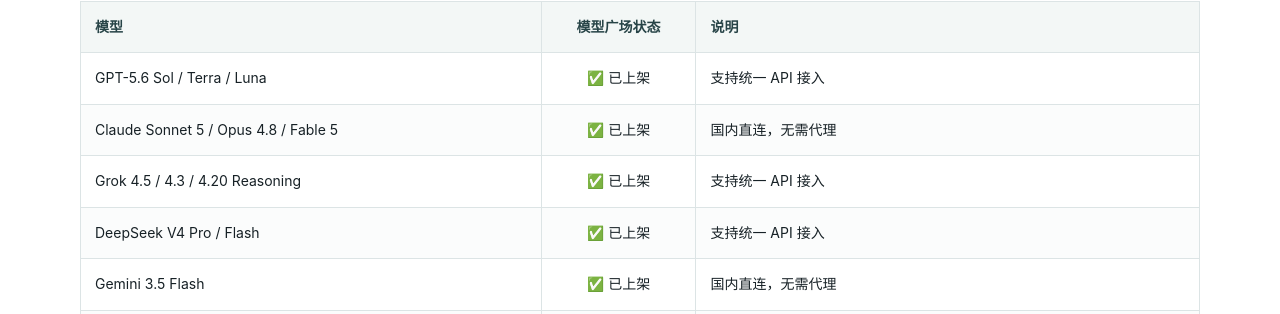
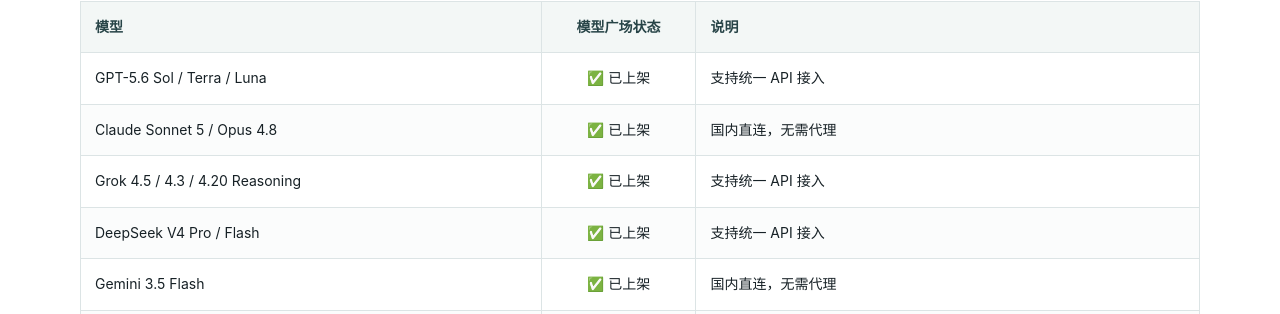
Before and after one commit to KKWANG4444/api-status, a Jekyll site: the page built from index.md, in a window 1280 px wide and 900 px high, scrolled down 1410 px. Shown: the part 139-453 px from the top of the window. Built offline with Jekyll 4.4.1, drawn with Linux system fonts in a browser that asks for light colours.

Commit message:
docs: remove deprecated Claude model

```diff
--- a/index.md
+++ b/index.md
@@ -34,7 +34,7 @@
 | 模型 | 模型广场状态 | 说明 |
 |:---|:---:|:---|
 | GPT-5.6 Sol / Terra / Luna | ✅ 已上架 | 支持统一 API 接入 |
-| Claude Sonnet 5 / Opus 4.8 / Fable 5 | ✅ 已上架 | 国内直连，无需代理 |
+| Claude Sonnet 5 / Opus 4.8 | ✅ 已上架 | 国内直连，无需代理 |
 | Grok 4.5 / 4.3 / 4.20 Reasoning | ✅ 已上架 | 支持统一 API 接入 |
 | DeepSeek V4 Pro / Flash | ✅ 已上架 | 支持统一 API 接入 |
 | Gemini 3.5 Flash | ✅ 已上架 | 国内直连，无需代理 |
--- a/llms.txt
+++ b/llms.txt
@@ -42,7 +42,7 @@
 ## Current AIFast marketplace examples (reviewed 2026-07-17)
 
 - OpenAI: `gpt-5.6-sol`, `gpt-5.6-terra`, `gpt-5.6-luna`
-- Anthropic: `claude-sonnet-5`, `claude-opus-4-8`, `claude-fable-5`
+- Anthropic: `claude-sonnet-5`, `claude-opus-4-8`
 - xAI: `grok-4.5`, `grok-4.3`, `grok-4-20-reasoning`
 - Google: `gemini-3.5-flash`, `gemini-3.1-pro-preview`
 - DeepSeek: `deepseek-v4-pro`, `deepseek-v4-flash`
--- a/scripts/audit-built-site.mjs
+++ b/scripts/audit-built-site.mjs
@@ -21,6 +21,7 @@
   /572\s*(?:个\s*模型|models?)/iu,
   /GPT[-‐‑‒–—― .]?5\.5/iu,
   /Claude[-‐‑‒–—― .]?4\.7/iu,
+  /Claude[-‐‑‒–—― .]?Fable[-‐‑‒–—― .]?5/iu,
 ];
 
 const count = (source, pattern) => (source.match(pattern) || []).length;
```
Also changed, not shown: models.md (+1 -1 lines).
